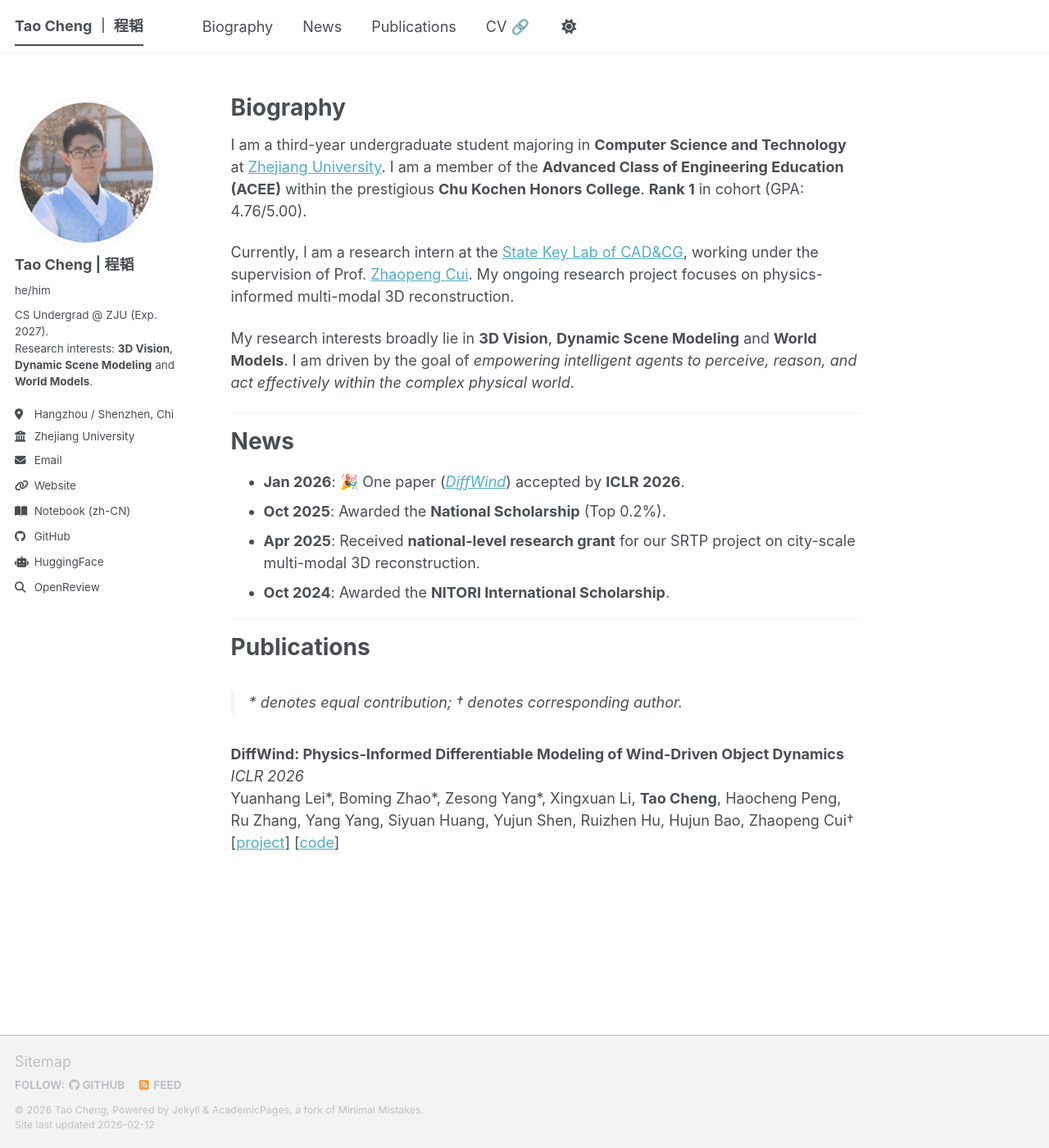
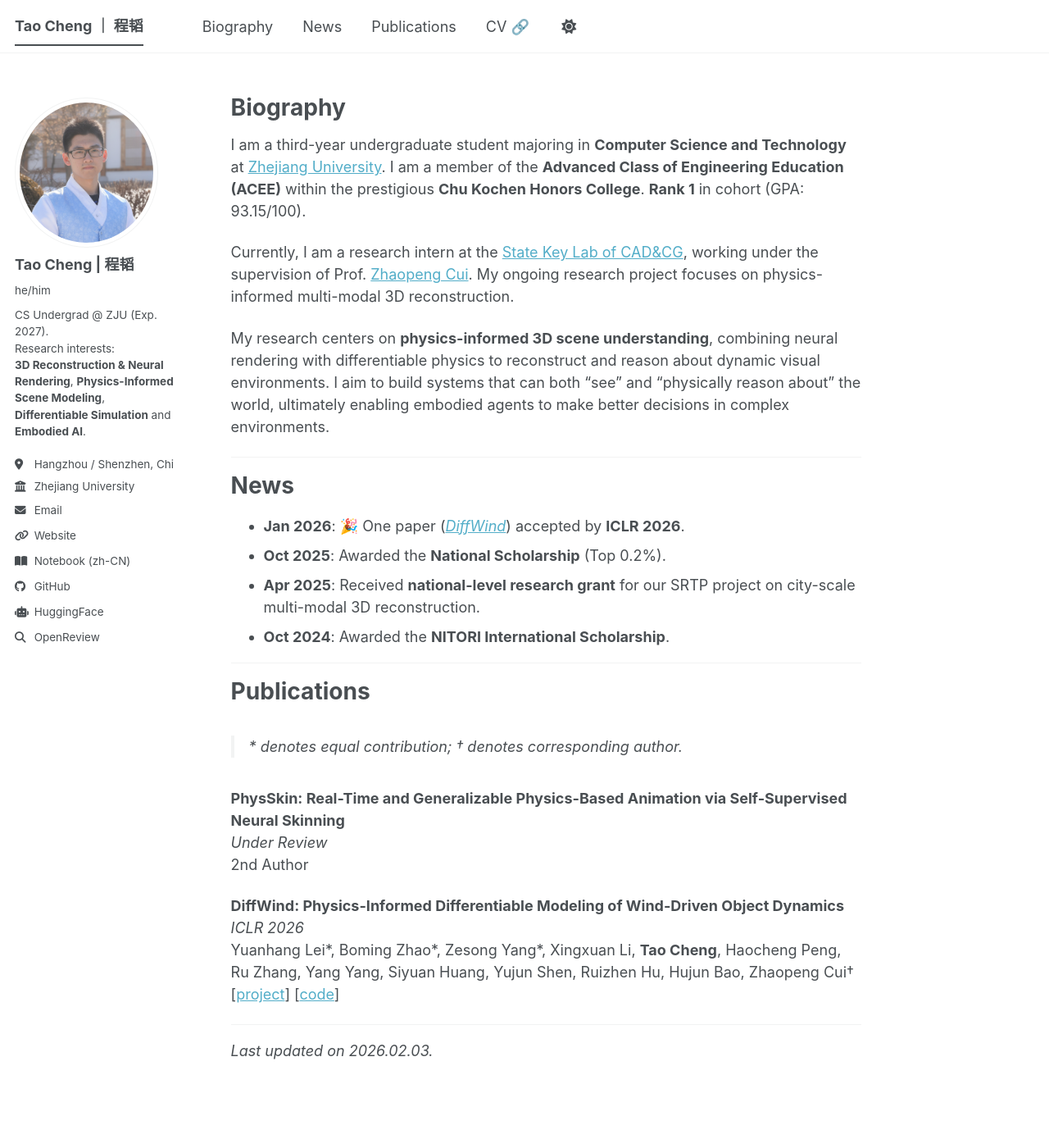
Before and after one commit to EmergentTwilight/Academic-Pages, a Jekyll site: the page built from _pages/about.md, in a window 1280 px wide and 1400 px high. Shown: the whole window at 82% size. Built offline with Jekyll 4.4.1, drawn with Linux system fonts in a browser that asks for light colours; a script bundle is joined from its source files by our own code; library files that are not in the unit come from our copies.

Commit message:
update cv

```diff
--- a/_config.yml
+++ b/_config.yml
@@ -26,7 +26,7 @@
   avatar           : "profile1.png"
   name             : "Tao Cheng | 程韬"
   pronouns         : "he/him"
-  bio              : "CS Undergrad @ ZJU (Exp. 2027). <br>Research interests: <strong>3D Vision</strong>, <strong>Dynamic Scene Modeling</strong> and <strong>World Models</strong>."
+  bio              : "CS Undergrad @ ZJU (Exp. 2027). <br>Research interests:<br><strong>3D Reconstruction & Neural Rendering</strong>, <strong>Physics-Informed Scene Modeling</strong>, <strong>Differentiable Simulation</strong> and <strong>Embodied AI</strong>."
   location         : "Hangzhou / Shenzhen, China"
   employer         : "Zhejiang University"
 
--- a/_data/navigation.yml
+++ b/_data/navigation.yml
@@ -18,7 +18,7 @@
     url: /#publications
 
   - title: "CV 🔗"
-    url: /files/cv-taocheng-260203.pdf
+    url: /files/taocheng-cv-260209-01.pdf
 
   # - title: "Notebook 🔗"
   #   url: https://note.emergenttwilight.top
--- a/_pages/about.md
+++ b/_pages/about.md
@@ -9,11 +9,11 @@
 
 # Biography
 
-I am a third-year undergraduate student majoring in **Computer Science and Technology** at [Zhejiang University](https://www.zju.edu.cn/). I am a member of the **Advanced Class of Engineering Education (ACEE)** within the prestigious **Chu Kochen Honors College**. **Rank 1** in cohort (GPA: 4.76/5.00).
+I am a third-year undergraduate student majoring in **Computer Science and Technology** at [Zhejiang University](https://www.zju.edu.cn/). I am a member of the **Advanced Class of Engineering Education (ACEE)** within the prestigious **Chu Kochen Honors College**. **Rank 1** in cohort (GPA: 93.15/100).
 
 Currently, I am a research intern at the [State Key Lab of CAD&CG](http://www.cad.zju.edu.cn/), working under the supervision of Prof. [Zhaopeng Cui](http://www.cad.zju.edu.cn/home/zhpcui/). My ongoing research project focuses on physics-informed multi-modal 3D reconstruction.
 
-My research interests broadly lie in **3D Vision**, **Dynamic Scene Modeling** and **World Models**. I am driven by the goal of *empowering intelligent agents to perceive, reason, and act effectively within the complex physical world*.
+My research centers on **physics-informed 3D scene understanding**, combining neural rendering with differentiable physics to reconstruct and reason about dynamic visual environments. I aim to build systems that can both "see" and "physically reason about" the world, ultimately enabling embodied agents to make better decisions in complex environments.
 
 <!-- My research interests broadly lie in **3D Vision**, **Dynamic Scene Modeling** and **World Models**. I am driven by the goal of *empowering intelligent agents to perceive, reason, and act effectively within the complex physical world*. Specifically, I am interested in:
 - **High-Fidelity Reconstruction**: Developing robust algorithms to reconstruct large-scale environments from multi-modal data, providing digital twins for real-world applications.
@@ -36,12 +36,17 @@
 
 > \* denotes equal contribution; † denotes corresponding author.
 
+**PhysSkin: Real-Time and Generalizable Physics-Based Animation via Self-Supervised Neural Skinning**<br>
+*Under Review*<br>
+2nd Author
+<!-- [project] [pdf] [arxiv]<br> -->
+<!-- Yuanhang Lei, **Tao Cheng**, Xingxuan Li, Boming Zhao, Siyuan Huang, Ruizhen Hu, Peter Yichen Chen, Hujun Bao, Zhaopeng Cui -->
+
 **DiffWind: Physics-Informed Differentiable Modeling of Wind-Driven Object Dynamics**<br>
 *ICLR 2026*<br>
 Yuanhang Lei\*, Boming Zhao\*, Zesong Yang\*, Xingxuan Li, **Tao Cheng**, Haocheng Peng, Ru Zhang, Yang Yang, Siyuan Huang, Yujun Shen, Ruizhen Hu, Hujun Bao, Zhaopeng Cui†<br>
 [[project](https://zju3dv.github.io/DiffWind/)] [[code](https://github.com/zju3dv/DiffWind)]<br>
 
-<!-- **PhysSkin: Real-Time and Generalizable Physics-Based Animation via Self-Supervised Neural Skinning**<br>
-[project] [pdf] [arxiv]<br>
-authors **Tao Cheng
-accepted ... -->
+---
+
+*Last updated on 2026.02.03.*
```
Also changed, not shown: 3 other files.
